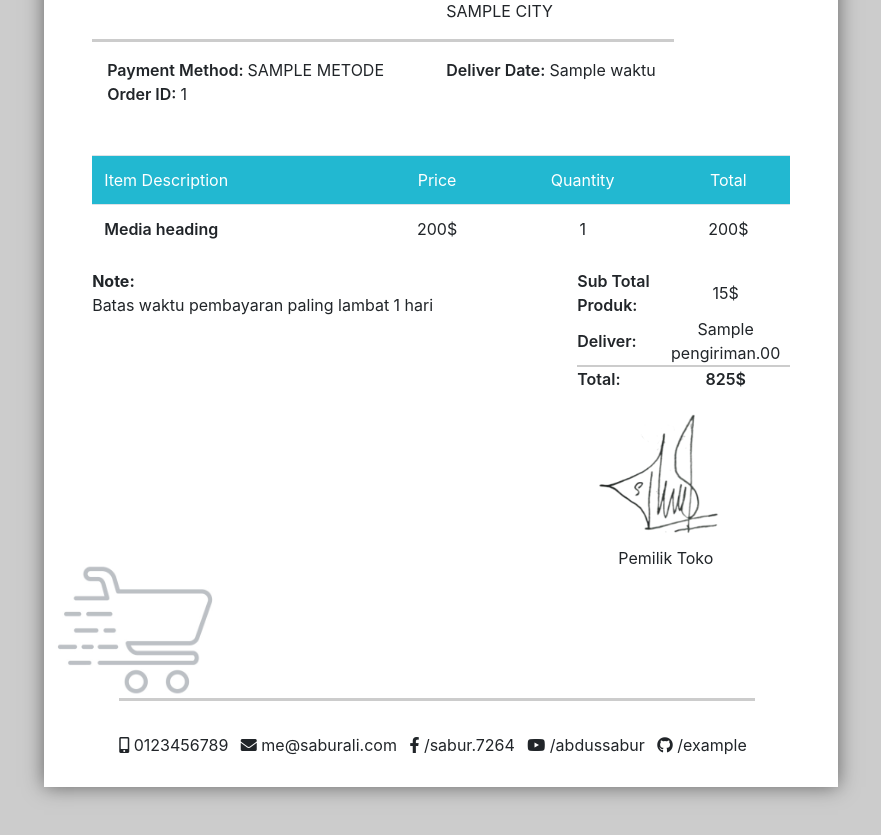
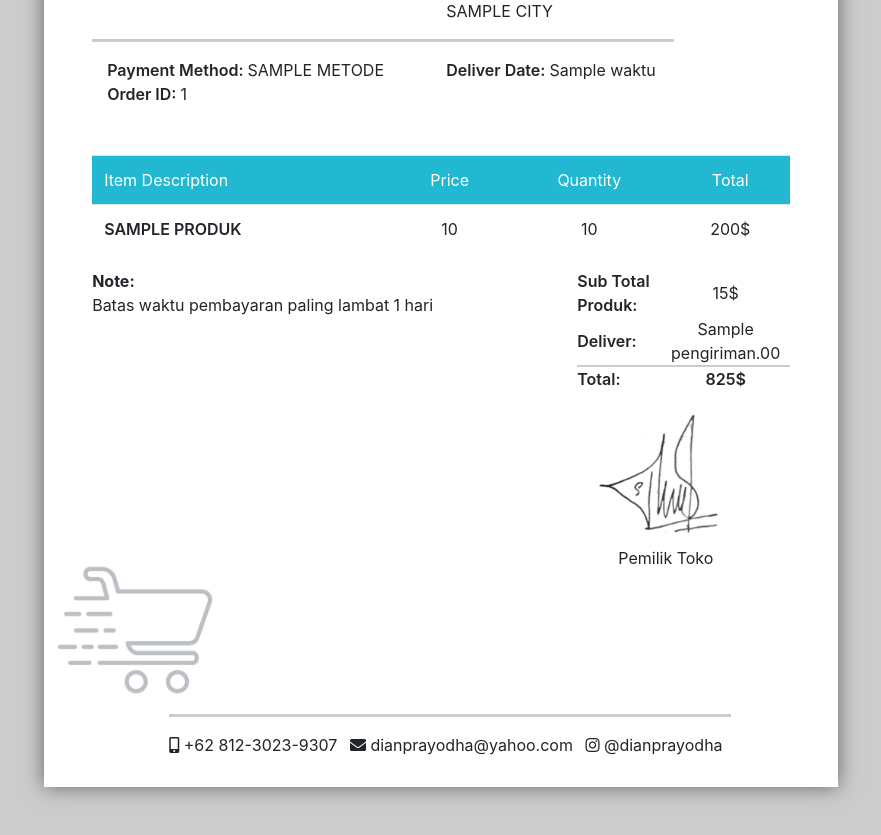
Before and after one commit to NurHolisKafi/Ecommerce, a CodeIgniter 4 app: the page made by app/Views/pages/User/Profile_page/invoice.php in a window 1280 px wide. Shown: the part 384-1219 px from the top of the page, without its empty margins (199-1080 px from the left). Run offline with PHP 8.4 and a stand-in for CodeIgniter, Linux system fonts and the light colour scheme; the template is opened without the code that fills it: most values are stand-ins (such as "Sample title", 1, 10 or a date in 2020); some libraries are stand-ins or nearby versions.

Commit message:
perbaikan invoice

```diff
--- a/app/Models/UserModel.php
+++ b/app/Models/UserModel.php
@@ -110,7 +110,7 @@ class UserModel extends Model
 
     public function view_detailOrder($id){
         $table = $this->db->table('detail_order');
-        $table->select('produk.nama as produk,jumlah,produk.harga as harga');
+        $table->select('produk.nama,jumlah,produk.harga');
         $table->join('produk','detail_order.id_produk = produk.id_produk');
         $table->where('id_order',$id);
         return $table->get()->getResultArray();
--- a/app/Views/pages/User/Profile_page/invoice.php
+++ b/app/Views/pages/User/Profile_page/invoice.php
@@ -13,6 +13,8 @@
     <link rel="stylesheet" href="https://cdnjs.cloudflare.com/ajax/libs/font-awesome/5.15.1/css/all.min.css">
     <!-- Custom Style -->
     <link rel="stylesheet" href="/assets/invoice/style.css">
+    <script src="https://code.jquery.com/jquery-3.6.0.js" integrity="sha256-H+K7U5CnXl1h5ywQfKtSj8PCmoN9aaq30gDh27Xc0jk="
+    crossorigin="anonymous"></script>
 
     <title>Invoice..!</title>
 </head>
@@ -73,18 +75,20 @@
                         </tr>
                     </thead>
                     <tbody>
+                        <?php foreach($produk as $key): ?>
                         <tr>
                             <td>
                                 <div class="media">
                                     <div class="media-body">
-                                        <p class="mt-0 title">Media heading</p>
+                                        <p class="mt-0 title"><?=strtoupper($key['nama']); ?></p>
                                     </div>
                                 </div>
                             </td>
-                            <td>200$</td>
-                            <td>1</td>
+                            <td><?= $key['harga']; ?></td>
+                            <td id="jumlah"><?= $key['jumlah']; ?></td>
                             <td>200$</td>
                         </tr>
+                        <?php endforeach; ?>
                     </tbody>
                 </table>
             </section>
@@ -125,29 +129,21 @@
             <!-- Cart BG -->
             <img src="/assets/invoice/cart.jpg" class="img-fluid cart-bg" alt="">
 
-            <footer>
+            <footer style="margin-left: 50px;">
                 <hr class="mb-3">
 
-                <div class="social pt-3">
+                <div class="social">
                     <span class="pr-2">
                         <i class="fas fa-mobile-alt"></i>
-                        <span>0123456789</span>
+                        <span>+62 812-3023-9307</span>
                     </span>
                     <span class="pr-2">
                         <i class="fas fa-envelope"></i>
-                        <span>me@saburali.com</span>
+                        <span>dianprayodha@yahoo.com</span>
                     </span>
                     <span class="pr-2">
-                        <i class="fab fa-facebook-f"></i>
-                        <span>/sabur.7264</span>
-                    </span>
-                    <span class="pr-2">
-                        <i class="fab fa-youtube"></i>
-                        <span>/abdussabur</span>
-                    </span>
-                    <span class="pr-2">
-                        <i class="fab fa-github"></i>
-                        <span>/example</span>
+                        <i class="fab fa-instagram"></i>
+                        <span>@dianprayodha</span>
                     </span>
                 </div>
             </footer>
@@ -156,9 +152,23 @@
 
 
 
-    <!-- <script>
+    <script>
         window.addEventListener("load", window.print());
-    </script> -->
+        jumlah = document.querySelectorAll('#jumlah');
+        let pengiriman = <?= $pemesan['pengiriman'];?>;
+        let subtotal_produk = 0;
+        jumlah.forEach(e => {
+            harga = e.previousElementSibling.innerHTML
+            total = e.innerHTML * harga
+            e.previousElementSibling.innerHTML = harga + '.00'
+            e.nextElementSibling.innerHTML = total + '.00'
+            subtotal_produk += total
+        });
+        $('#total_produk').html(subtotal_produk+'.00')
+        total_keseluruhan = subtotal_produk + pengiriman
+        $('#total_pembayaran').html(total_keseluruhan+'.00')
+
+    </script>
 
 
 
```
